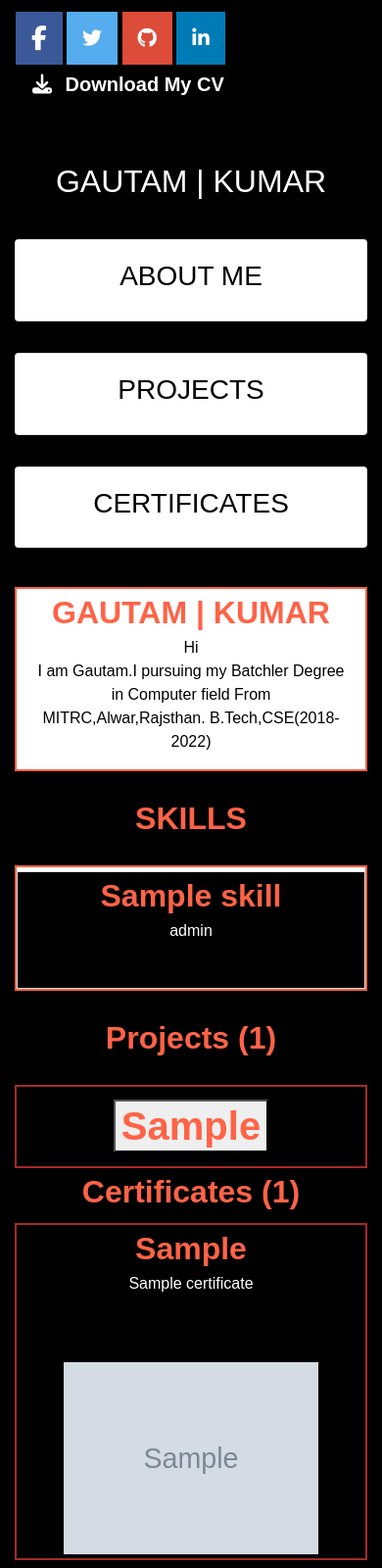
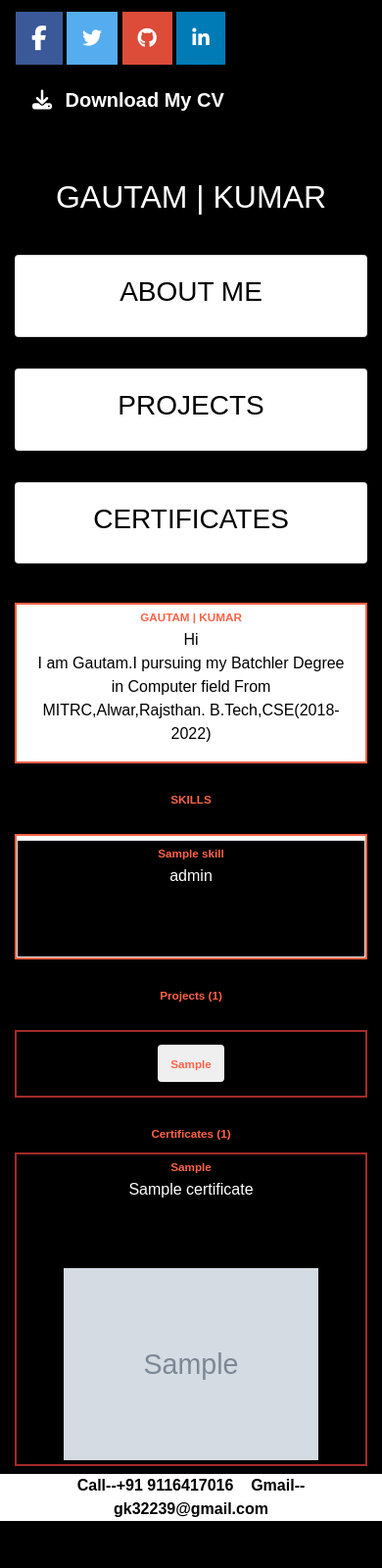
Before and after one commit to GK-SVG/MyPortfolio, a Django app: page / in a window 390 px wide. Shown: the whole page at 98% size. After the commit the page ends 1552 px from the top, so only its background shows below. Run offline with Django 3.2, Linux system fonts and the light colour scheme; tables that the repository leaves empty hold one stand-in row (values such as "Sample post"); grey boxes marked "Sample" are stand-in pictures; some libraries are stand-ins or nearby versions.

Commit message:
my portfolio completed

```diff
--- a/static/css/style.css
+++ b/static/css/style.css
@@ -24,7 +24,7 @@ img{
     padding: 16px;
     transition: all 0.3s ease;
     color: white;
-    font-size: 20px;
+    font-size: 10vw;
   }
 
   .icon-bar a:hover {
@@ -59,7 +59,7 @@ img{
 }
 
 strong{
-    font-size: 3em;
+    font-size: 10vw;
     color: tomato;
 }
 .skills{
@@ -69,7 +69,7 @@ strong{
     color: white;
 }
 p{
-    font-size: 2em;
+  font-size: 10vw;
 }
 
 @media screen and (max-width: 820px) {
@@ -77,7 +77,7 @@ p{
        font-size: 1em;
    }
    strong{
-    font-size: 2em;
+    font-size: 3vw;
     color: tomato;
 }
 body {
--- a/templates/myapp/index.html
+++ b/templates/myapp/index.html
@@ -22,13 +22,13 @@
 
 <body>
     <div class="icon-bar mt-4 ml-3">
-        <a href="https://www.facebook.com/profile.php?id=100050134031510" class="facebook"><i
+        <a href="https://www.facebook.com/profile.php?id=100050134031510" class="facebook" target="_blank"><i
                 class="fa fa-facebook fa-lg"></i></a>
-        <a href="https://twitter.com/GautamK41526845" class="twitter"><i class="fa fa-twitter"></i></a>
-        <a href="https://github.com/GK-SVG" class="github"><i class="fa fa-github"></i></a>
-        <a href="https://www.linkedin.com/in/gautam-kumar-3b328b18b/" class="linkedin"><i
+        <a href="https://twitter.com/GautamK41526845" class="twitter" target="_blank"><i class="fa fa-twitter"></i></a>
+        <a href="https://github.com/GK-SVG" class="github" target="_blank"><i class="fa fa-github"></i></a>
+        <a href="https://www.linkedin.com/in/gautam-kumar-3b328b18b/" class="linkedin" target="_blank"><i
                 class="fa fa-linkedin"></i></a>
-                <a class="btn" href="{{mycv.mycv.url}}" download style="text-decoration: none; color:white;">
+                <a class="btn mt-3" href="{{mycv.mycv.url}}" download style="text-decoration: none; color:white;">
                     <i class="fas fa-download mr-2"></i>
                     <b>Download My CV</b>
                 </a>
@@ -93,7 +93,7 @@
                 </div>
             </div>
         </div>
-        <div class=" text-center mt-4" id="Projects">
+        <div class=" text-center my-4" id="Projects">
             <strong>Projects ({{projects.count}})</strong>
             {% for project in projects %}
             <div class="col-md-12 myproject mt-4" style="border: 2px solid brown;">
@@ -101,7 +101,7 @@
                     <div class="card myproject">
                         <div class="card-header" id="heading{{project.id}}">
                             <h5 class="mb-0">
-                                <button class="collapsed" data-toggle="collapse" data-target="#collapse{{project.id}}"
+                                <button class="btn collapsed" data-toggle="collapse" data-target="#collapse{{project.id}}"
                                     aria-expanded="false" aria-controls="collapse{{project.id}}"
                                     style="cursor: pointer;">
                                     <strong>{{project.categary}}</strong>
@@ -128,7 +128,7 @@
                 </div>
             </div>{% endfor %}
         </div>
-        <div class=" text-center" id="Certificate">
+        <div class=" text-center mt-4" id="Certificate">
             <strong>Certificates ({{certificates.count}})</strong>
             {% for certificate in certificates.reverse %}
             <div class="col-md-12 myproject my-2 text-center" style="border: 2px solid brown;">
@@ -139,6 +139,8 @@
             </div>{% endfor %}
         </div>
     </div>
+    <footer class="text-center" style="background-color: white;"><b style="color: black;">Call--+91 9116417016
+    &nbsp&nbsp Gmail-- gk32239@gmail.com</b></footer>
     <script src='https://kit.fontawesome.com/a076d05399.js'></script>
     <script src="https://kit.fontawesome.com/d24f94013c.js" crossorigin="anonymous"></script>
     <script src="https://code.jquery.com/jquery-3.2.1.slim.min.js"
```
